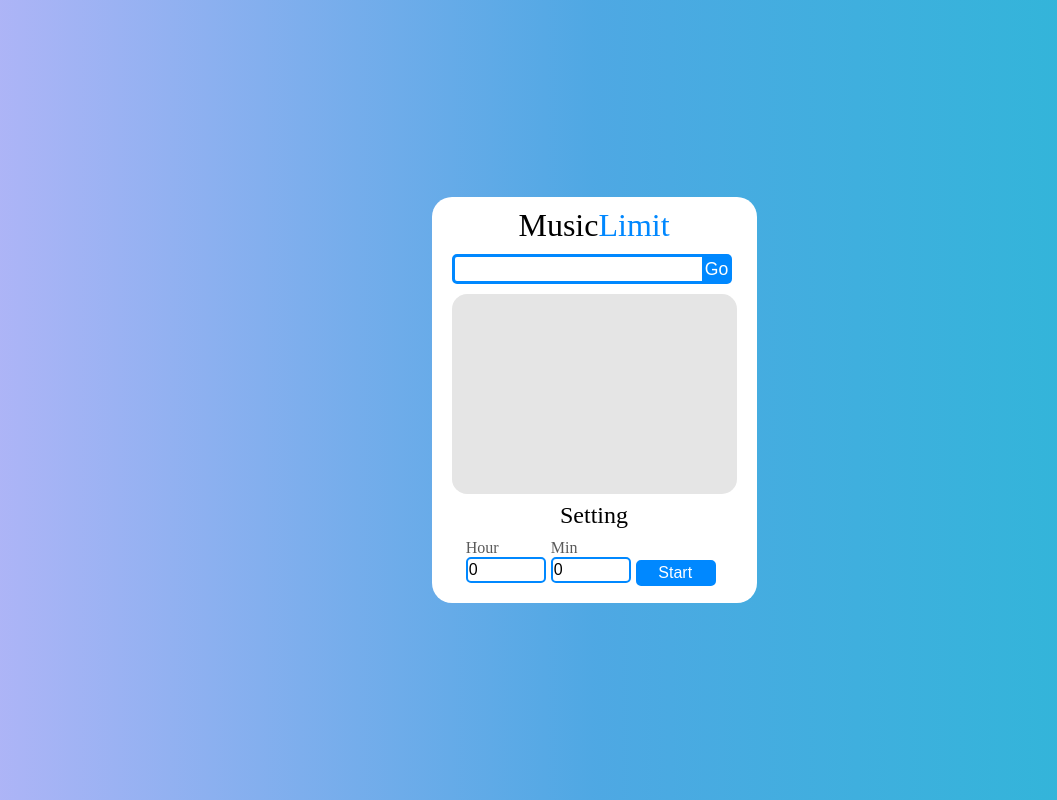
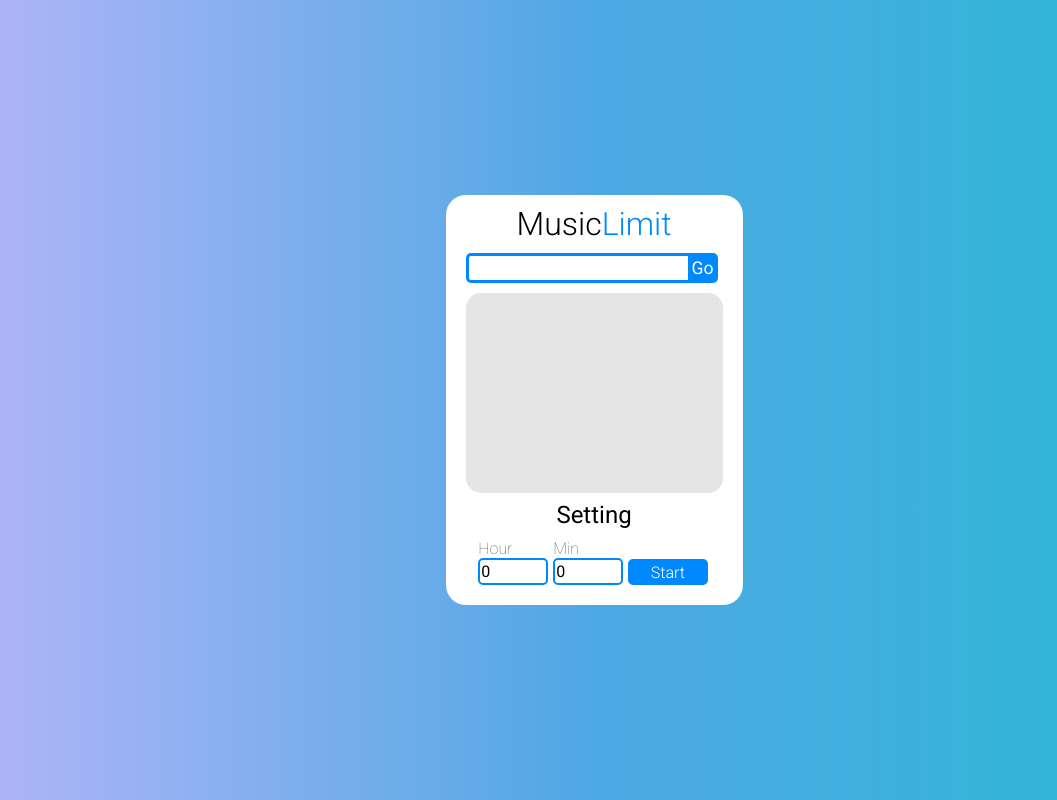
Before and after one commit to TakeUFlab/MusicLimit2.0, a Vue app: page / in a window 1280 px wide. Shown: the whole page, without its empty margins (46-1103 px from the left). Built offline with nearby package versions, Linux system fonts and the light colour scheme.

Commit message:
add font style
add font style  from google font

```diff
--- a/src/App.vue
+++ b/src/App.vue
@@ -14,10 +14,12 @@
 </script>
 
 <style>
+@import url('https://fonts.googleapis.com/css2?family=Roboto:wght@100;300;400;500;700;900&display=swap');
 * {
   margin: 0;
   padding: 0;
   box-sizing: border-box;
+  font-family: 'Roboto', sans-serif;
 }
 
 #app {
--- a/src/components/tool.vue
+++ b/src/components/tool.vue
@@ -77,6 +77,10 @@ export default {
             this.hourL = hour < 10 ? "0" + hour : hour;
             this.minL = min < 10 ? "0" + min : min;
             this.Start = true;
+            if(hour === 0 && min === 0) {
+                this.Start = false;
+                return;
+            }
             if(hour === 0) {
                 let down = setInterval(() => {
                     min--;
@@ -126,7 +130,7 @@ export default {
 
 .tool > h1:first-child {
     color: #000;
-    font-weight: lighter;
+    font-weight: 300;
     margin-bottom: 10px;
 }
 
@@ -189,7 +193,7 @@ export default {
     border: 2px solid #0088ff;
     border-radius: 5px;
     padding: 2px 2px 2px 1px;
-    width: 80px;
+    width: 70px;
     margin-right: 5px;
     margin-bottom: 10px;
 }
@@ -209,9 +213,10 @@ export default {
     padding: 2px 2px 2px 1px;
     height: 26px;
     width: 80px;
-    margin-top: 21px;
+    margin-top: 19.5px;
     background-color: #0088ff;
     color: #fff;
+    font-weight: 300;
 }
 
 .countDownTime>p {
```
Also changed, not shown: 5 other files (tests, documents, lock files or other folders).
